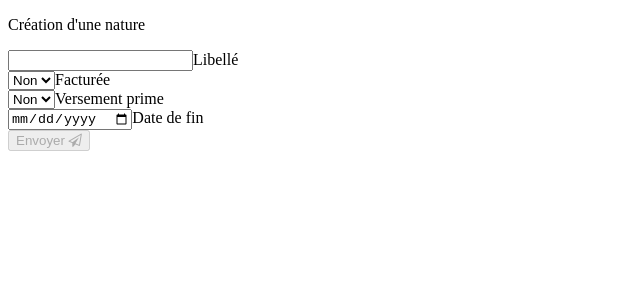
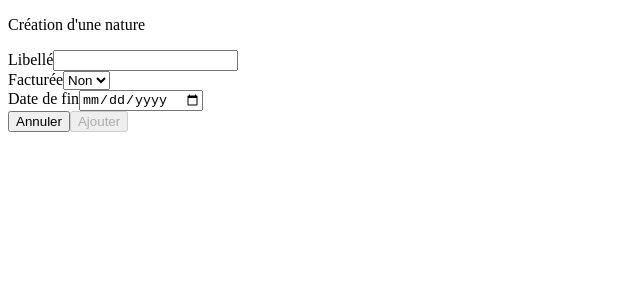
Before and after one commit to javanger/gestion-des-missions-front, an Angular app: page / in a window 1280 px wide. Shown: the top 300 px of the page, without its empty margins (0-640 px from the left). Built offline with nearby package versions, Linux system fonts and the light colour scheme; what angular-bootstrap-md would draw is missing.

Commit message:
Ajout validation PourcentagePrime
La validation des autres champs reste à faire

```diff
--- a/src/app/ajouter-nature/ajouter-nature.component.html
+++ b/src/app/ajouter-nature/ajouter-nature.component.html
@@ -2,70 +2,92 @@
   <p class="h5 text-center mb-4">Création d'une nature</p>
 
   <div class="row justify-content-md-center">
-    <div class="md-form col-lg-3">
+    <div class="col-lg-3 mb-3">
+
+      <label for="libelle">Libellé</label>
       <input type="text" id="libelle" class="form-control" mdbActive mdbInputDirective [(ngModel)]="newNature.libelle" name="libelle"
-        #libelle="ngModel" required>
-      <label for="libelle">Libellé</label>
+        #libelle="ngModel" minlength="3" required>
+
+      <div [hidden]="!libelle.valid" class="alert alert-danger">
+        <div [hidden]="!libelle.hasError('minlength')">Le libellé doit être supérieur à 3 caractères</div>
+      </div>
+
     </div>
   </div>
 
   <div class="row justify-content-md-center">
-    <div class="md-form col-lg-3">
+    <div class="col-lg-3 mb-3">
 
+      <label for="estFacturee">Facturée</label>
       <select class="form-control" id="estFacturee" (change)="choixEstFacturee($event)" mdbActive mdbInputDirective [(ngModel)]="newNature.estFacturee"
-        name="estFacturee" #versementPrime="ngModel" required>
+        name="estFacturee" #versementPrime="ngModel">
         <option selected value="true">Oui</option>
         <option value="false">Non</option>
       </select>
 
-      <label for="estFacturee">Facturée</label>
     </div>
   </div>
 
-  <div *ngIf="afficherTjm()">
+  <div *ngIf="afficherFacturation()">
+
     <div class="row justify-content-md-center">
-      <div class="md-form col-lg-3">
+      <div class="col-lg-3 mb-3">
+
+        <label for="tjm">TJM (en €)</label>
         <input type="number" id="tjm" class="form-control" mdbActive mdbInputDirective [(ngModel)]="newNature.tjm" name="tjm" #libelle="ngModel">
-        <label for="tjm">TJM (en €)</label>
+
+      </div>
+    </div>
+
+    <div class="row justify-content-md-center">
+      <div class="col-lg-3 mb-3">
+
+        <label for="versementPrime">Versement prime</label>
+
+        <select class="form-control" (change)="choixVersementPrime($event)" mdbActive mdbInputDirective [(ngModel)]="newNature.versementPrime"
+          name="versementPrime" #versementPrime="ngModel">
+          <option selected value="true">Oui</option>
+          <option value="false">Non</option>
+        </select>
+
+      </div>
+    </div>
+
+  </div>
+
+  <div *ngIf="afficherPourcentagePrime()">
+    <div class="row justify-content-md-center">
+      <div class="col-lg-3 mb-3">
+
+        <label for="pourcentagePrime">Pourcentage prime</label>
+        <input type="number" id="pourcentagePrime" class="form-control" (blur)="verifiePourcentagePrime($event.target.value)" pattern="^$|^([0-9]|[1][0])?"
+          mdbActive mdbInputDirective [(ngModel)]="newNature.pourcentagePrime" name="pourcentagePrime" #pourcentagePrime="ngModel">
+
+        <div *ngIf="pourcentagePrime.errors">
+          <div [hidden]="!pourcentagePrime.errors.pattern">
+            Le pourcentage doit être compris entre 0 et 10.
+          </div>
+        </div>
+
       </div>
     </div>
   </div>
 
 
   <div class="row justify-content-md-center">
-    <div class="md-form col-lg-3">
-      <select class="form-control" (change)="choixVersementPrime($event)" mdbActive mdbInputDirective [(ngModel)]="newNature.versementPrime"
-        name="versementPrime" #versementPrime="ngModel" required>
-        <option selected value="true">Oui</option>
-        <option value="false">Non</option>
-      </select>
+    <div class="col-lg-3 mb-3">
 
-      <label for="versementPrime">Versement prime</label>
-    </div>
-  </div>
+      <label for="dateFin">Date de fin</label>
+      <input type="date" id="dateFin" class="form-control" mdbActive mdbInputDirective [(ngModel)]="newNature.dateFin" name="dateFin"
+        #nom="ngModel">
 
-  <div *ngIf="afficherPourcentagePrime()">
-    <div class="row justify-content-md-center">
-      <div class="md-form col-lg-3">
-        <input type="number" id="pourcentagePrime" class="form-control" mdbActive mdbInputDirective [(ngModel)]="newNature.pourcentagePrime"
-          name="pourcentagePrime" #libelle="ngModel">
-        <label for="pourcentagePrime">Pourcentage prime</label>
-      </div>
-    </div>
-  </div>
-
-
-  <div class="row justify-content-md-center">
-    <div class="md-form col-lg-3">
-      <input type="date" id="dateFin" class="form-control" mdbActive mdbInputDirective [(ngModel)]="newNature.dateFin"
-        name="dateFin" #nom="ngModel" required>
-      <label for="dateFin">Date de fin</label>
     </div>
   </div>
 
   <div class="text-center">
-    <button type="submit" class="btn btn-unique waves-light" [disabled]="!(libelle.valid)" mdbWavesEffect>Envoyer
-      <i class="fa fa-paper-plane-o ml-1"></i>
+    <button type="submit" class="btn btn-unique waves-light" mdbWavesEffect>Annuler
+    </button>
+    <button type="submit" class="btn btn-unique waves-light" [disabled]="!(libelle.valid)" mdbWavesEffect>Ajouter
     </button>
   </div>
 </form>
--- a/src/app/ajouter-nature/ajouter-nature.component.ts
+++ b/src/app/ajouter-nature/ajouter-nature.component.ts
@@ -21,27 +21,40 @@ export class AjouterNatureComponent implements OnInit {
   }
 
   choixVersementPrime() {
-    console.log(this.versementPrime)
     this.versementPrime = !this.versementPrime;
   }
 
   afficherPourcentagePrime() {
-    return this.versementPrime;
+
+    if (this.estFacturee) {
+      return this.versementPrime;
+    } else {
+      return false;
+    }
+
   }
 
   choixEstFacturee() {
     this.estFacturee = !this.estFacturee;
+
   }
 
-  afficherTjm() {
+  afficherFacturation() {
     return this.estFacturee;
   }
 
+  verifiePourcentagePrime(value: number) {
+    console.log("tests")
+
+    if (value > 9 || value < 0) {
+      return false
+    } else {
+      return true;
+    }
+  }
+
   submit() {
-    //console.log(this.newNature)
-
     this.serviceNature.sendNature(this.newNature)
-
   }
 
 }
```
